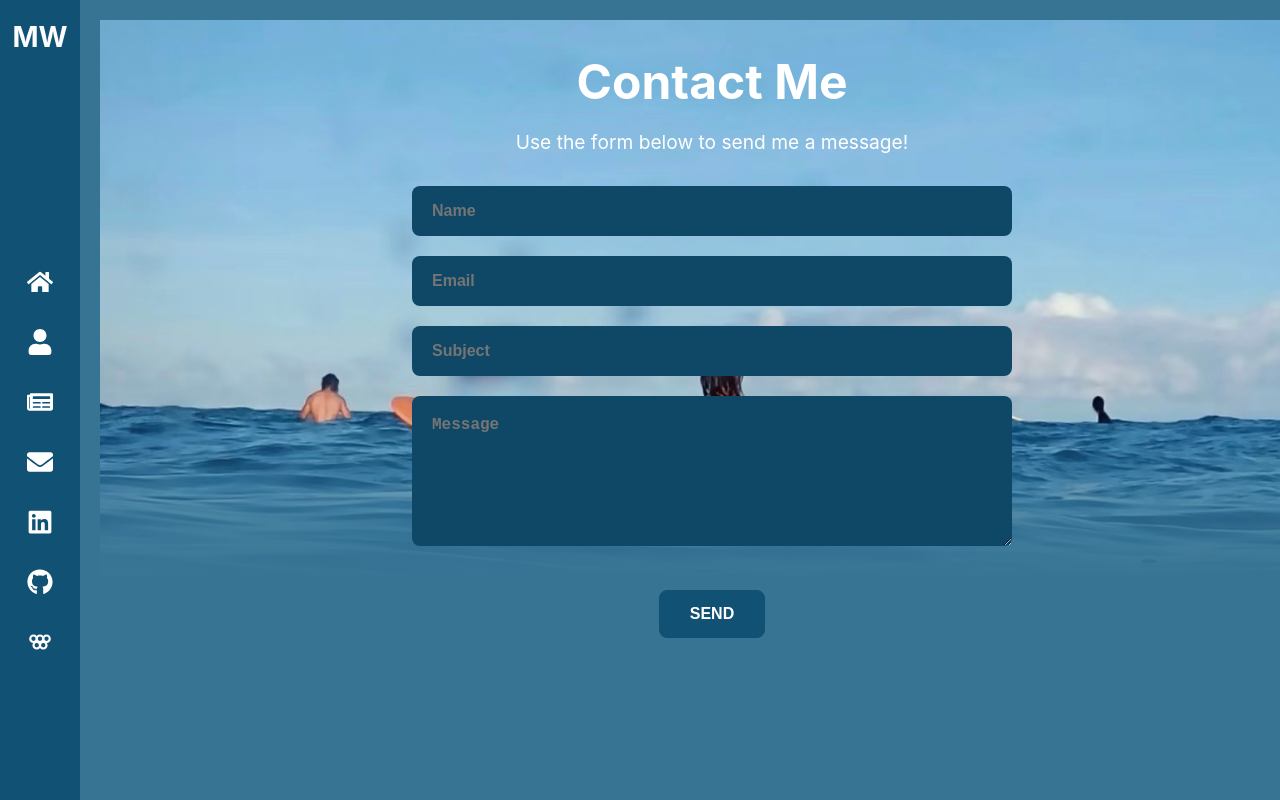
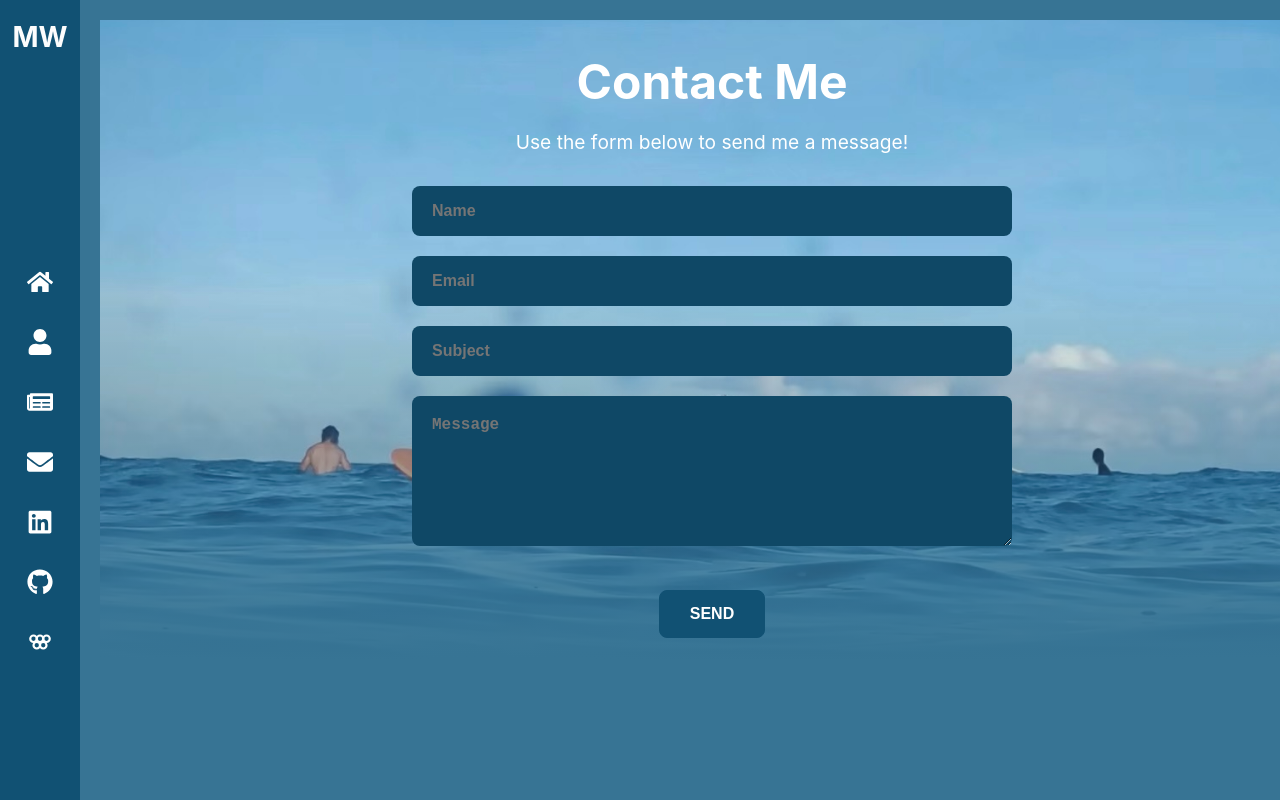
Before and after one commit to Ming-Wang9/mw-portfolio, a React (Create React App) app: page /contact in a window 1280 px wide. Shown: the top 800 px of the page. Built offline with nearby package versions, Linux system fonts and the light colour scheme.

Commit message:
changed tcontact page style

```diff
--- a/src/styles/Contact.css
+++ b/src/styles/Contact.css
@@ -27,7 +27,7 @@
   position: absolute;
   top: 0; /* Position at the top */
   width: 100%;
-  height: 70vh; /* Adjust height as needed */
+  height: 80vh; /* Adjust height as needed */
   overflow: hidden; /* Ensure the image doesn't overflow */
   z-index: 1; /* Image above the background */
 }
@@ -46,12 +46,12 @@
   bottom: 0;
   left: 0;
   width: 100%;
-  height: 30%; /* Adjust the height of the gradient */
+  height: 60%; /* Adjust the height of the gradient */
   background: linear-gradient(
     to bottom,
     rgba(55, 116, 148, 0) 0%, /* Fully transparent at the top */
-    rgba(55, 116, 148, 0.4) 40%, /* Start fading earlier */
-    rgba(55, 116, 148, 0.8) 70%, /* Smooth transition in the middle */
+    rgba(55, 116, 148, 0.4) 50%, /* Start fading earlier */
+    rgba(55, 116, 148, 0.8) 80%, /* Smooth transition in the middle */
     rgba(55, 116, 148, 1) 100% /* Fully opaque at the bottom (#377494) */
   );
   z-index: 2; /* Gradient above the image */
```
